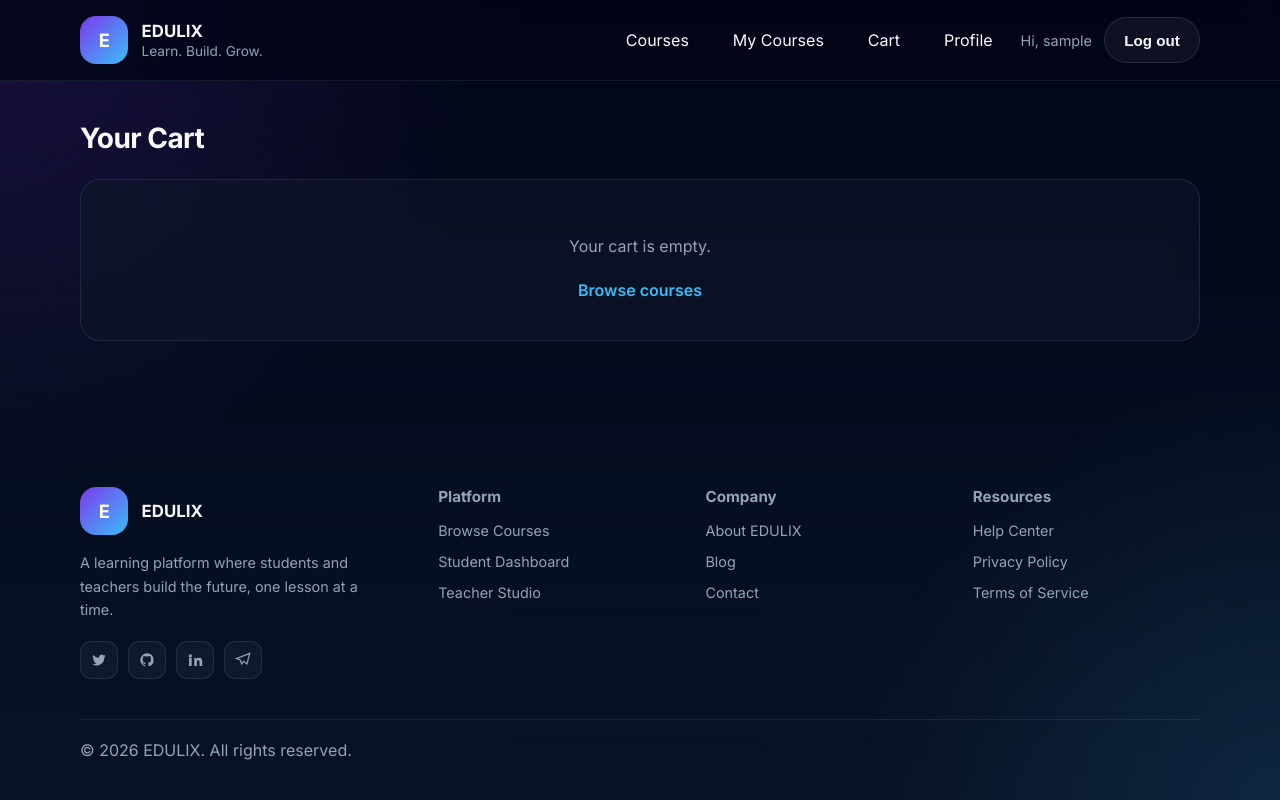
After one commit to yulduzraxat/lms-project, a Django app: page /cart/ in a window 1280 px wide. The commit adds this page. Run offline with Django 5.2, Linux system fonts and the light colour scheme; the visitor is signed in with stand-in values (Sample User, id 1).

Commit message:
Add cart and checkout flow, remove role selection from registration

```diff
--- a/courses/models.py
+++ b/courses/models.py
@@ -14,6 +14,7 @@ class Course(models.Model):
     cover_image = models.ImageField(upload_to='courses/', blank=True, null=True)
     teachers = models.ManyToManyField(settings.AUTH_USER_MODEL, through='CourseTeacher', related_name='courses')
     created_at = models.DateField(auto_now_add=True)
+    price = models.DecimalField(max_digits=10, decimal_places=2, default=0)
 
     def __str__(self):
         return self.title
--- a/courses/urls.py
+++ b/courses/urls.py
@@ -11,4 +11,10 @@ urlpatterns = [
     path('dashboard/', views.teacher_dashboard, name='teacher_dashboard'),
     path('course/<int:course_id>/students/', views.course_students, name='course_students'),
     path('my-courses/', views.student_dashboard, name='student_dashboard'),
+    path('course/<int:id>/add-to-cart/', views.add_to_cart, name='add_to_cart'),
+    path('cart/', views.cart_view, name='cart_view'),
+    path('cart/remove/<int:id>/', views.remove_from_cart, name='remove_from_cart'),
+    path('checkout/', views.checkout, name='checkout'),
+    path('checkout/verify/', views.verify_code, name='verify_code'),
+    path('checkout/success/', views.payment_success, name='payment_success'),
 ]
--- a/courses/views.py
+++ b/courses/views.py
@@ -6,6 +6,8 @@ from accounts.decorators import teacher_required
 from .models import Course, Enrollment, CourseTeacher, Lesson, LessonProgress
 from .forms import CourseForm, LessonForm
 from quizzes.models import QuizSubmission
+import random
+from django.contrib import messages
 
 
 def course_list(request):
@@ -169,3 +171,87 @@ def student_dashboard(request):
             'progress_percent': progress_percent,
         })
     return render(request, 'student_dashboard.html', {'courses_data': courses_data})
+
+@login_required
+def add_to_cart(request, id):
+    course = get_object_or_404(Course, id=id)
+    cart = request.session.get('cart', [])
+    if course.id not in cart:
+        cart.append(course.id)
+        request.session['cart'] = cart
+    return redirect('cart_view')
+
+
+@login_required
+def cart_view(request):
+    cart = request.session.get('cart', [])
+    courses = Course.objects.filter(id__in=cart)
+    total = sum(c.price for c in courses)
+    return render(request, 'cart.html', {'courses': courses, 'total': total})
+
+
+@login_required
+def remove_from_cart(request, id):
+    cart = request.session.get('cart', [])
+    if id in cart:
+        cart.remove(id)
+        request.session['cart'] = cart
+    return redirect('cart_view')
+
+
+@login_required
+def checkout(request):
+    cart = request.session.get('cart', [])
+    if not cart:
+        return redirect('cart_view')
+
+    courses = Course.objects.filter(id__in=cart)
+    total = sum(c.price for c in courses)
+
+    if request.method == 'POST':
+        card_number = request.POST.get('card_number', '').replace(' ', '')
+        expiry = request.POST.get('expiry', '')
+
+        if len(card_number) != 16 or not card_number.isdigit():
+            return render(request, 'checkout.html', {
+                'courses': courses, 'total': total,
+                'error': 'Please enter a valid 16-digit card number.'
+            })
+
+        code = str(random.randint(10000, 99999))
+        request.session['payment_code'] = code
+        request.session['card_last4'] = card_number[-4:]
+        print(f"\n{'='*40}\n📱 SMS CODE for {request.user.username}: {code}\n{'='*40}\n")
+        return redirect('verify_code')
+
+    return render(request, 'checkout.html', {'courses': courses, 'total': total})
+
+
+@login_required
+def verify_code(request):
+    real_code = request.session.get('payment_code')
+    if not real_code:
+        return redirect('cart_view')
+
+    error = None
+    if request.method == 'POST':
+        entered_code = request.POST.get('code', '')
+        if entered_code == real_code:
+            cart = request.session.get('cart', [])
+            courses = Course.objects.filter(id__in=cart)
+            for course in courses:
+                Enrollment.objects.get_or_create(student=request.user, course=course)
+
+            del request.session['cart']
+            del request.session['payment_code']
+            del request.session['card_last4']
+            return redirect('payment_success')
+        else:
+            error = 'Incorrect code. Please try again.'
+
+    return render(request, 'verify_code.html', {'error': error})
+
+
+@login_required
+def payment_success(request):
+    return render(request, 'payment_success.html')
--- a/templates/base.html
+++ b/templates/base.html
@@ -37,6 +37,7 @@
               <a href="{% url 'teacher_dashboard' %}" class="nav-link">Dashboard</a>
             {% else %}
               <a href="{% url 'student_dashboard' %}" class="nav-link">My Courses</a>
+              <a href="{% url 'cart_view' %}" class="nav-link">Cart</a>
             {% endif %}
             <a href="{% url 'profile' %}" class="nav-link">Profile</a>
             <span class="text-muted" style="font-size:0.9rem">Hi, {{ user.username }}</span>
@@ -53,6 +54,9 @@
         <div class="mobile-menu js-mobile-menu">
           <a href="{% url 'course_list' %}" class="nav-link">Courses</a>
           {% if user.is_authenticated %}
+            {% if user.role != 'teacher' %}
+              <a href="{% url 'cart_view' %}" class="nav-link">Cart</a>
+            {% endif %}
             <a href="{% url 'profile' %}" class="nav-link">Profile</a>
             <form method="post" action="{% url 'logout' %}">
               {% csrf_token %}
--- /dev/null
+++ b/templates/cart.html
@@ -0,0 +1,35 @@
+{% extends 'base.html' %}
+{% block title %}Cart — EDULIX{% endblock %}
+
+{% block content %}
+<h1 class="section-title">Your Cart</h1>
+
+{% if courses %}
+<div style="margin-top:1.5rem;">
+  {% for course in courses %}
+  <div class="cart-item glass">
+    <div>
+      <div class="card-title" style="margin-bottom:0.2rem;">{{ course.title }}</div>
+      <span class="text-muted" style="font-size:0.85rem;">{{ course.get_category_display }}</span>
+    </div>
+    <div style="display:flex; align-items:center; gap:1rem;">
+      <span class="cart-price">${{ course.price }}</span>
+      <a href="{% url 'remove_from_cart' course.id %}" class="btn btn-secondary">Remove</a>
+    </div>
+  </div>
+  {% endfor %}
+</div>
+
+<div class="cart-total-row">
+  <span>Total</span>
+  <span>${{ total }}</span>
+</div>
+
+<a href="{% url 'checkout' %}" class="btn btn-primary w-full" style="margin-top:1rem;">Proceed to Checkout</a>
+{% else %}
+<div class="glass" style="border-radius:1.25rem; padding:2.5rem; text-align:center; margin-top:1.5rem;">
+  <p class="text-muted">Your cart is empty.</p>
+  <a href="{% url 'course_list' %}" class="link" style="margin-top:0.5rem; display:inline-block;">Browse courses</a>
+</div>
+{% endif %}
+{% endblock %}
--- a/templates/course_detail.html
+++ b/templates/course_detail.html
@@ -14,7 +14,11 @@
         <a href="{% url 'course_students' course.id %}" class="btn btn-secondary">Students</a>
       </div>
     {% elif not is_enrolled %}
-      <a href="{% url 'enroll_course' course.id %}" class="btn btn-primary" style="margin-top:1.25rem; display:inline-flex;">Enroll in course</a>
+      {% if course.price > 0 %}
+        <a href="{% url 'add_to_cart' course.id %}" class="btn btn-primary" style="margin-top:1.25rem; display:inline-flex;">Add to Cart — ${{ course.price }}</a>
+      {% else %}
+        <a href="{% url 'enroll_course' course.id %}" class="btn btn-primary" style="margin-top:1.25rem; display:inline-flex;">Enroll for free</a>
+      {% endif %}
     {% else %}
       <p class="form-hint" style="margin-top:1rem; color:#4ade80;">✓ You are enrolled in this course</p>
     {% endif %}
--- a/templates/course_list.html
+++ b/templates/course_list.html
@@ -69,6 +69,9 @@
       </div>
       <p class="text-muted" style="font-size:0.9rem">{{ course.description|truncatewords:18 }}</p>
       <div class="card-cta">
+        {% if course.price > 0 %}
+          <span class="text-muted" style="font-size:0.85rem;">${{ course.price }}</span>
+        {% endif %}
         <a href="{% url 'course_detail' course.id %}" class="btn">View course</a>
       </div>
     </div>
```
Also changed, not shown: static/css/style.css (+31 -0 lines), templates/checkout.html (added, +26 -0 lines), templates/payment_success.html (added, +12 -0 lines), templates/verify_code.html (added, +19 -0 lines), courses/migrations/0002_course_price.py (added).
